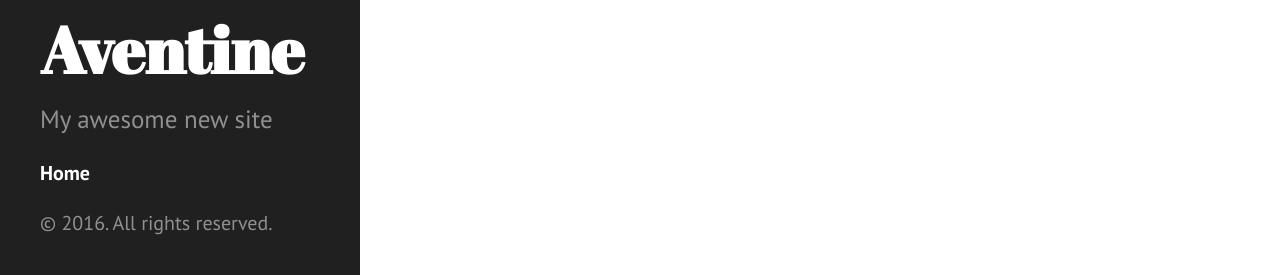
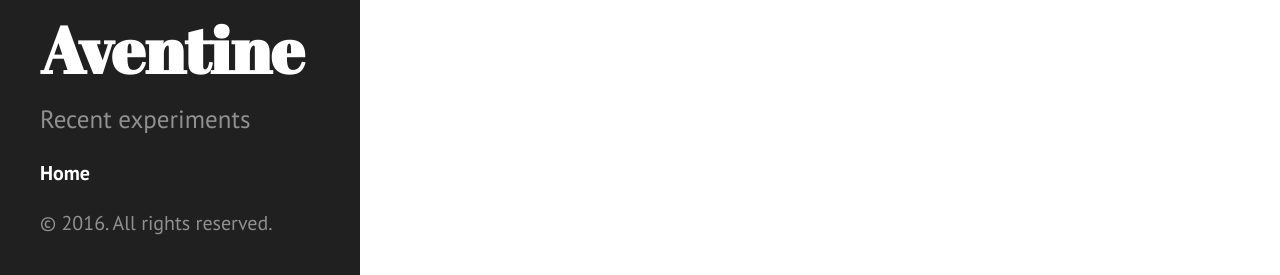
Before and after one commit to nmulani/nmulani.github.io, a Jekyll site: the page built from index.html, in a window 1280 px wide. Shown: the part 622-897 px from the top of the page. Built offline with Jekyll 4.4.1, drawn with Linux system fonts in a browser that asks for light colours; the list of posts is cut into pages by our own code.

Commit message:
Update _config.yml
Removing references to pygments and markdown

```diff
--- a/_config.yml
+++ b/_config.yml
@@ -1,8 +1,6 @@
 excerpt_separator: ""
-pygments: true
-markdown: kramdown
 url: http://nmulani.github.io
 title: Aventine
 tagline: Recent experiments
-description: My awesome new site
+description: Recent experiments
 paginate: 5
```
